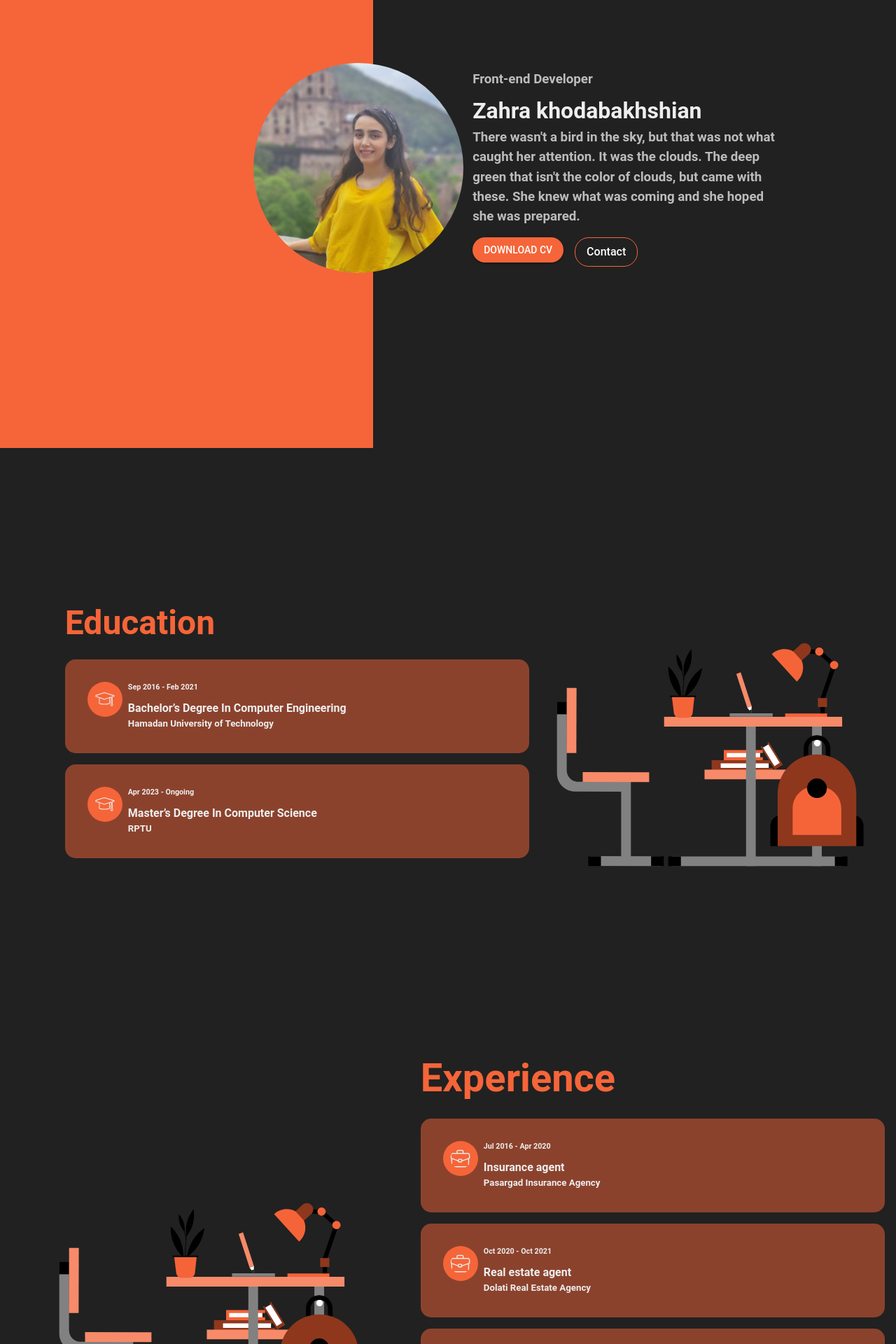
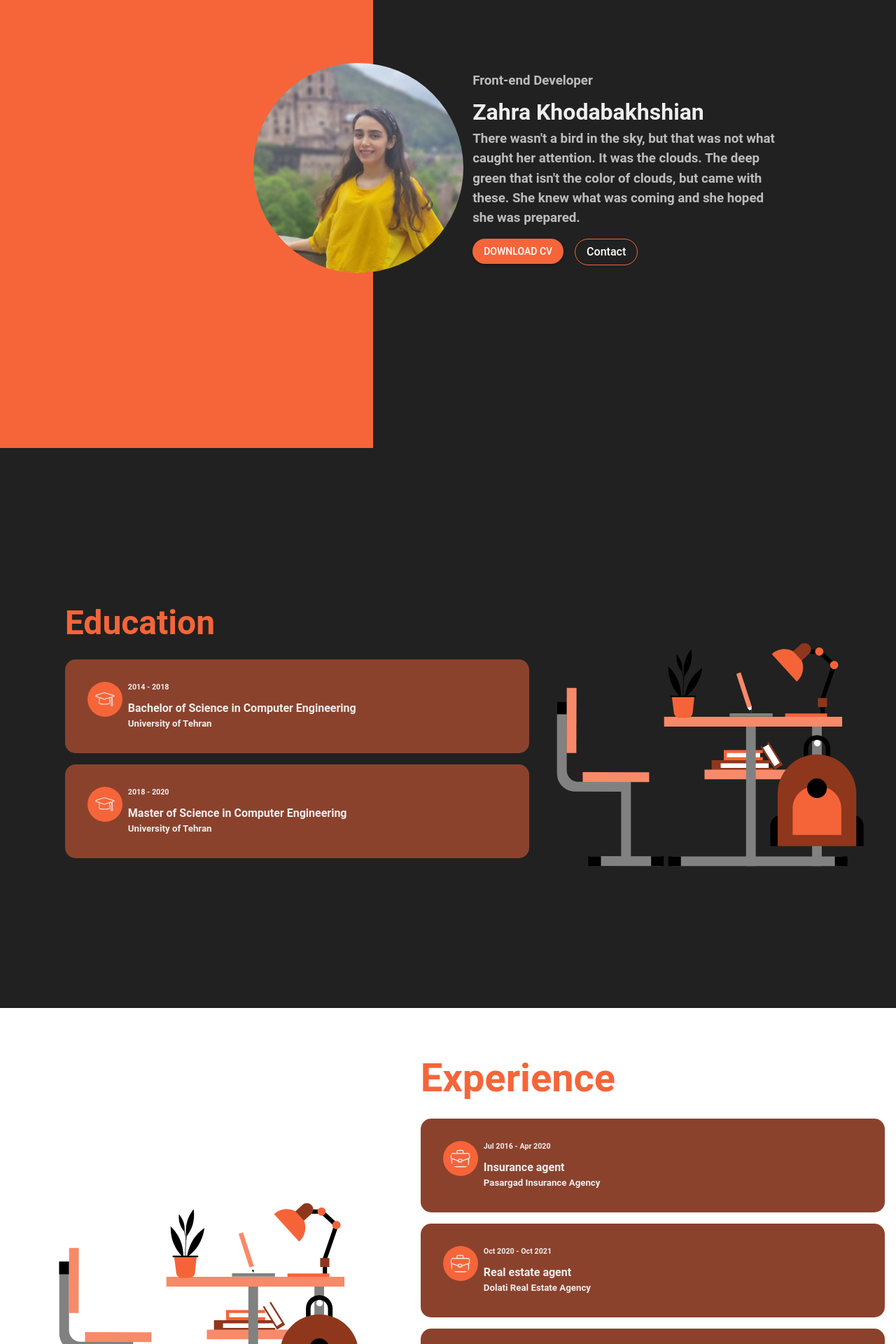
Before and after one commit to zaranix/portfolio, a React (Vite) app: page / in a window 1280 px wide. Shown: the part 160-2080 px from the top of the page at 70% size. Built offline with nearby package versions, Linux system fonts and the light colour scheme.

Commit message:
Refactor code and delete some redundancy for handling dark mode :recycle:

```diff
--- a/src/App.tsx
+++ b/src/App.tsx
@@ -26,10 +26,10 @@ const App = () => {
         toggleDarkTheme={toggleDarkTheme}
       />
 
-      <Background theme={selectedTheme} />
-      <Education theme={selectedTheme}></Education>
-      <Experience theme={selectedTheme}></Experience>
-      <Skill theme={selectedTheme} />
+      <Background />
+      <Education></Education>
+      <Experience></Experience>
+      <Skill />
 
       <Footer></Footer>
     </ThemeProvider>
--- a/src/components/Background.tsx
+++ b/src/components/Background.tsx
@@ -1,39 +1,28 @@
-import { Box, useMediaQuery, useTheme } from "@mui/material";
-import Grid from "@mui/material/Grid";
+import { Box, Grid, useMediaQuery, useTheme } from "@mui/material";
 import CustomizedButtons from "./Button.tsx";
 import zahra from "/home/zaranix/portfolio/src/assets/Images/zahra.jpeg";
-interface Theme {
-  palette: {
-    background: { default: string; paper: string };
-    text: { primary: string; secondary: string };
-  };
-}
-interface Props {
-  theme: Theme;
-}
-const Background = ({ theme }: Props) => {
-  const them = useTheme();
-  const isXs = useMediaQuery(them.breakpoints.down("sm"));
-  const isTablet = useMediaQuery(them.breakpoints.between("sm", "lg"));
+
+const Background = () => {
+  const theme = useTheme();
+  const isXs = useMediaQuery(theme.breakpoints.down("sm"));
+  const isTablet = useMediaQuery(theme.breakpoints.between("sm", "lg"));
 
   return (
     <Box sx={{ flexGrow: 1 }}>
-      <Grid style={{ height: "100vh" }} container>
+      <Grid container style={{ height: "100vh" }}>
         <Grid
           item
           xs={12}
           sm={5}
-          sx={{
-            backgroundColor: theme.palette.background.default,
-          }}
+          sx={{ backgroundColor: theme.palette.background.default }}
         >
           <img
             style={{
               borderRadius: "50%",
-              width: isXs ? "200px" : "300px",
+              width: isXs ? "150px" : "300px",
               position: "absolute",
               transform: "translate(-50%, -50%)",
-              top: isXs ? "30%" : "50%",
+              top: isXs ? "20%" : "50%",
               right: isXs ? "0" : "50%",
               left: isXs ? "50%" : isTablet ? "30%" : "40%",
             }}
@@ -41,14 +30,11 @@ const Background = ({ theme }: Props) => {
             alt="Your Image"
           />
         </Grid>
-
         <Grid
           item
           sm={7}
           xs={12}
-          sx={{
-            backgroundColor: theme.palette.background.paper,
-          }}
+          sx={{ backgroundColor: theme.palette.background.paper }}
           container
           justifyContent="center"
           alignItems="center"
@@ -62,14 +48,18 @@ const Background = ({ theme }: Props) => {
             >
               Front-end Developer
             </h3>
-            <h1 style={{ marginTop: "0px" }}>Zahra khodabakhshian</h1>
+            <h1
+              style={{ marginTop: "0px", fontSize: isXs ? "1.3rem" : "2rem" }}
+            >
+              Zahra Khodabakhshian
+            </h1>
             <h3 style={{ color: theme.palette.text.secondary }}>
               There wasn't a bird in the sky, but that was not what caught her
               attention. It was the clouds. The deep green that isn't the color
               of clouds, but came with these. She knew what was coming and she
               hoped she was prepared.
             </h3>
-            <CustomizedButtons></CustomizedButtons>
+            <CustomizedButtons />
           </div>
         </Grid>
       </Grid>
--- a/src/components/Button.tsx
+++ b/src/components/Button.tsx
@@ -1,3 +1,4 @@
+import { useMediaQuery, useTheme } from "@mui/material";
 import Button from "@mui/material/Button";
 import Stack from "@mui/material/Stack";
 import { styled } from "@mui/material/styles";
@@ -7,7 +8,7 @@ const CustomButton = styled(Button)({
   boxShadow: "none",
   textTransform: "none",
   fontSize: 16,
-  padding: "8px 16px",
+
   border: "1px solid",
   borderRadius: "20px",
   lineHeight: 1.5,
@@ -39,10 +40,18 @@ const handleClick = () => {
 };
 
 export default function CustomizedButtons() {
+  const them = useTheme();
+  const isXs = useMediaQuery(them.breakpoints.down("sm"));
   return (
     <Stack sx={{ marginTop: "1rem" }} spacing={2} direction="row">
       <a href={pdf} target="_blank">
-        <ColorButton variant="contained"> Download CV</ColorButton>
+        <ColorButton
+          sx={{ padding: isXs ? "6px 11px" : "6px 16px" }}
+          variant="contained"
+        >
+          {" "}
+          Download CV
+        </ColorButton>
       </a>
 
       <CustomButton variant="contained" onClick={() => handleClick()}>
--- a/src/components/Education.tsx
+++ b/src/components/Education.tsx
@@ -1,22 +1,58 @@
-import { Grid } from "@mui/material";
+import { Grid, Grow, useMediaQuery, useTheme } from "@mui/material";
+import { useCallback, useRef, useState } from "react";
 import Item from "./Item";
 import education from "/home/zaranix/portfolio/src/assets/Images/eduImg.svg";
 import educationorg from "/home/zaranix/portfolio/src/assets/Images/eduOrange.svg";
 
-interface Theme {
-  palette: {
-    background: { default: string; paper: string };
-    text: { primary: string; secondary: string };
-  };
-}
-interface Props {
-  theme: Theme;
-}
+const items = [
+  {
+    date: "2014 - 2018",
+    title: "Bachelor of Science in Computer Engineering",
+    school: "University of Tehran",
+    imageUrl: education,
+  },
+  {
+    date: "2018 - 2020",
+    title: "Master of Science in Computer Engineering",
+    school: "University of Tehran",
+    imageUrl: education,
+  },
+];
 
-const Education = ({ theme }: Props) => {
+const Education = () => {
+  const theme = useTheme();
+  const [visible, setVisible] = useState(false);
+
+  const observerRef = useRef<IntersectionObserver | null>(null);
+
+  const setRef = useCallback((node: HTMLDivElement | null) => {
+    if (observerRef.current) {
+      observerRef.current.disconnect();
+    }
+
+    observerRef.current = new IntersectionObserver(
+      (entries) => {
+        entries.forEach((entry) => {
+          if (entry.isIntersecting) {
+            setVisible(true);
+          } else {
+            setVisible(false);
+          }
+        });
+      },
+      { threshold: 0.1 }
+    );
+
+    if (node) {
+      observerRef.current.observe(node);
+    }
+  }, []);
+  const them = useTheme();
+  const isXs = useMediaQuery(them.breakpoints.down("sm"));
   return (
     <Grid
       id="education"
+      ref={setRef}
       sx={{
         backgroundColor: theme.palette.background.paper,
         height: "100vh",
@@ -32,18 +68,25 @@ const Education = ({ theme }: Props) => {
         <h1 style={{ marginLeft: "1rem", color: "#f56539", fontSize: "3rem" }}>
           Education
         </h1>
-        <Item
-          date="Sep 2016 - Feb 2021"
-          title="Bachelor’s Degree In Computer Engineering"
-          school="Hamadan University of Technology"
-          imageUrl={education}
-        />
-        <Item
-          date="Apr 2023 - Ongoing"
-          title="Master’s Degree In Computer Science"
-          school="RPTU"
-          imageUrl={education}
-        />
+
+        {items.map((item, index) => (
+          <Grow
+            key={index}
+            in={visible}
+            timeout={{
+              enter: 1000 + index * 500, // Delay each item by 500ms after the previous one
+            }}
+          >
+            <div>
+              <Item
+                date={item.date}
+                title={item.title}
+                school={item.school}
+                imageUrl={item.imageUrl}
+              />
+            </div>
+          </Grow>
+        ))}
       </Grid>
       <Grid
         style={{ display: "flex", justifyContent: "center" }}
@@ -54,7 +97,7 @@ const Education = ({ theme }: Props) => {
       >
         <img
           style={{
-            maxWidth: "100%",
+            maxWidth: isXs ? "70vw" : "100%",
             height: "auto",
           }}
           src={educationorg}
--- a/src/components/Experience.tsx
+++ b/src/components/Experience.tsx
@@ -1,21 +1,12 @@
+import { useTheme } from "@material-ui/core/styles";
 import { Grid, Grow } from "@mui/material";
 import { useCallback, useRef, useState } from "react";
 import Item from "./Item";
 import educationorg from "/home/zaranix/portfolio/src/assets/Images/eduOrange.svg";
 import experience from "/home/zaranix/portfolio/src/assets/Images/exp.svg";
 
-interface Theme {
-  palette: {
-    background: { default: string; paper: string };
-    text: { primary: string; secondary: string };
-  };
-}
-
-interface Props {
-  theme: Theme;
-}
-
-const Experience = ({ theme }: Props) => {
+const Experience = () => {
+  const theme = useTheme();
   const [visible, setVisible] = useState(false);
 
   const observerRef = useRef<IntersectionObserver | null>(null);
@@ -82,6 +73,7 @@ const Experience = ({ theme }: Props) => {
         paddingLeft: "6%",
         marginTop: "0",
         flexDirection: "row-reverse",
+        overflow: "hidden",
       }}
       container
       spacing={2}
--- a/src/components/Marquee.tsx
+++ b/src/components/Marquee.tsx
@@ -1,3 +1,4 @@
+import { useTheme } from "@material-ui/core/styles";
 import { Box, Grid } from "@mui/material";
 import FastMarquee from "react-fast-marquee";
 import SkillBox from "./SkillBox";
@@ -12,17 +13,8 @@ import react from "/home/zaranix/portfolio/src/assets/Images/react.svg";
 import typescript from "/home/zaranix/portfolio/src/assets/Images/typescript.svg";
 import wordpress from "/home/zaranix/portfolio/src/assets/Images/wordpress.svg";
 
-interface Theme {
-  palette: {
-    background: { default: string; paper: string };
-    text: { primary: string; secondary: string };
-  };
-}
-interface Props {
-  theme: Theme;
-}
-
-const Skill = ({ theme }: Props) => {
+const Skill = () => {
+  const theme = useTheme();
   return (
     <Grid
       id="skill"
```
